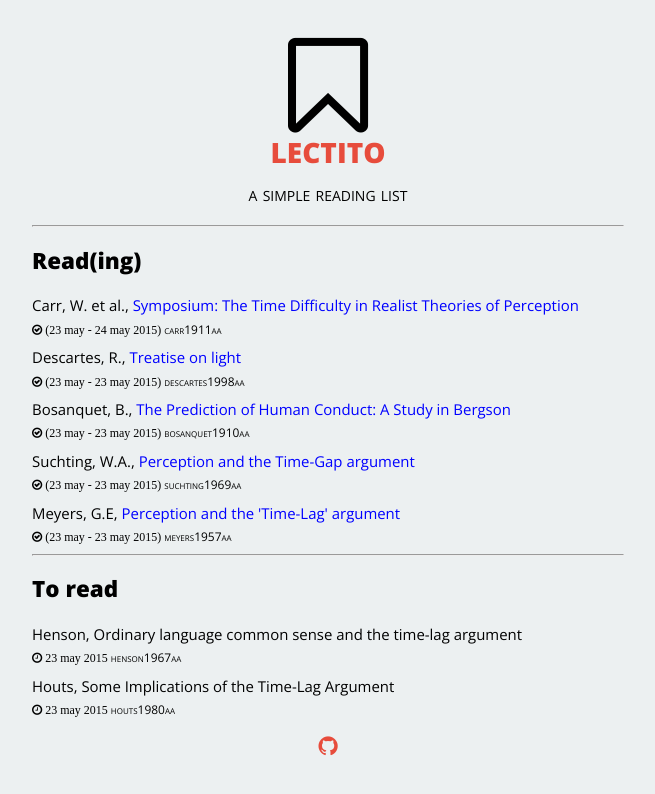
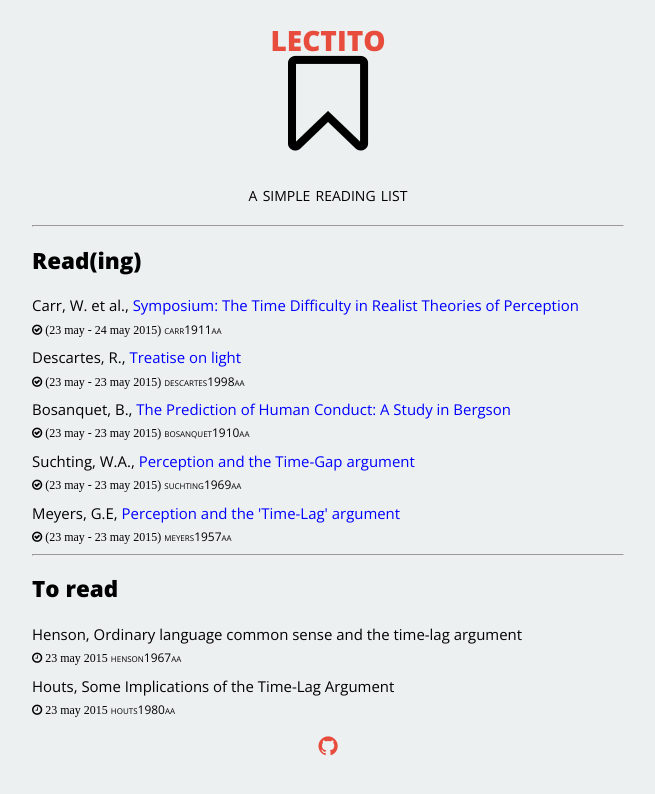
Before and after one commit to csmeyns/lectito, a Jekyll site: the page built from index.html, in a window 1280 px wide. Shown: the top 794 px of the page, without its empty margins (312-967 px from the left). Built offline with Jekyll 4.4.1, drawn with Linux system fonts in a browser that asks for light colours; nearby versions of some CDN libraries; Markdown is read by kramdown in place of the engine named in the settings.

Commit message:
Swapped around

```diff
--- a/_layouts/default.html
+++ b/_layouts/default.html
@@ -19,9 +19,9 @@
       <main>
          <header class="book">
             <h1 class="title">
-
-            <i class="fa fa-bookmark-o fa-5x"></i></br>
-            <a href="/" style="text-transform: lowercase;font-variant: small-caps;font-size: 40px">{{ site.name }}</a>
+               <a href="/" style="text-transform: lowercase;font-variant: small-caps;font-size: 40px">{{ site.name }}</a>
+                  </br>
+               <i class="fa fa-bookmark-o fa-5x"></i>
             </h1>
             <p style="display:block; text-align: center;text-transform: lowercase;font-variant: small-caps;font-size: 20px">{{ site.description }}
             </p>
```
